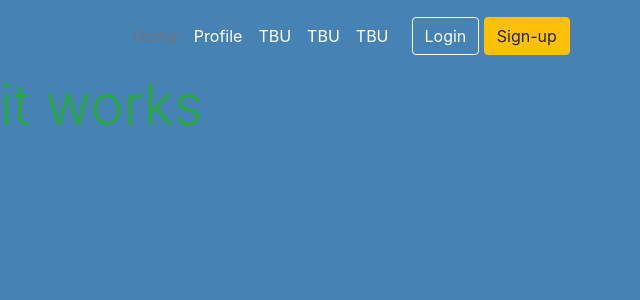
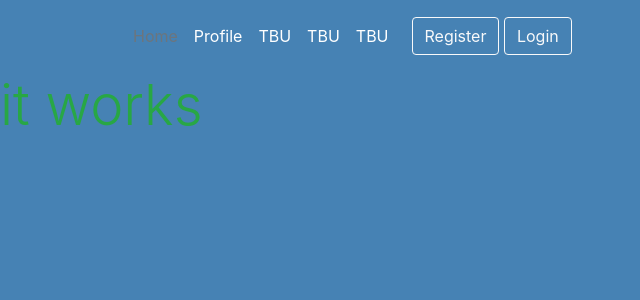
Before and after one commit to seanfreaney/FFS, a Django app: page / in a window 1280 px wide. Shown: the top 300 px of the page, without its empty margins (0-640 px from the left). Run offline with Django 5.2, Linux system fonts and the light colour scheme; some libraries are stand-ins or nearby versions.

Commit message:
removed home buttons from allauth templates, update base.html header

```diff
--- a/templates/allauth/account/verified_email_required.html
+++ b/templates/allauth/account/verified_email_required.html
@@ -22,5 +22,4 @@ contact us if you do not receive it within a few minutes.{% endblocktrans %}
     {% element p %}
         {% blocktrans %}<strong>Note:</strong> you can still <a href="{{ email_url }}">change your email address</a>.{% endblocktrans %}
     {% endelement %}
-    <a class="btn btn-outline-black rounded-0" href="{% url 'home' %}">Home</a>
 {% endblock inner_content %}
--- a/templates/allauth/allauth/layouts/manage.html
+++ b/templates/allauth/allauth/layouts/manage.html
@@ -1,7 +1,7 @@
 {% extends "allauth/layouts/base.html" %}
 
 {% block content %}
-    <div class="container">
+    <div class="container header-container">
         <div class="overlay"></div>
         <div class="row">
             <div class="col-6">
--- a/templates/base.html
+++ b/templates/base.html
@@ -52,8 +52,16 @@
           </form> -->
 
           <div class="text-end">
-            <a href="{% url 'account_login' %}" class="btn btn-outline-light me-2">Login</a>
-            <a href="{% url 'account_signup' %}" class="btn btn-warning">Sign-up</a>
+            {% if request.user.is_authenticated %}
+                {% if request.user.is_superuser %}
+                  <a href="" class="btn btn-outline-light me-2">Management</a> <!-- UPDATE for Management/Admin -->
+                {% endif %}
+                <a href="{% url 'profile' %}" class="btn btn-outline-light me-2">My Profile</a>
+                <a href="{% url 'account_logout' %}" class="btn btn-outline-light me-2">Logout</a>
+            {% else %}
+                <a href="{% url 'account_signup' %}" class="btn btn-outline-light me-2">Register</a>
+                <a href="{% url 'account_login' %}" class="btn btn-outline-light me-2">Login</a>
+            {% endif %}
         </div>
 
         </div>
```
Also changed, not shown: db.sqlite3.
